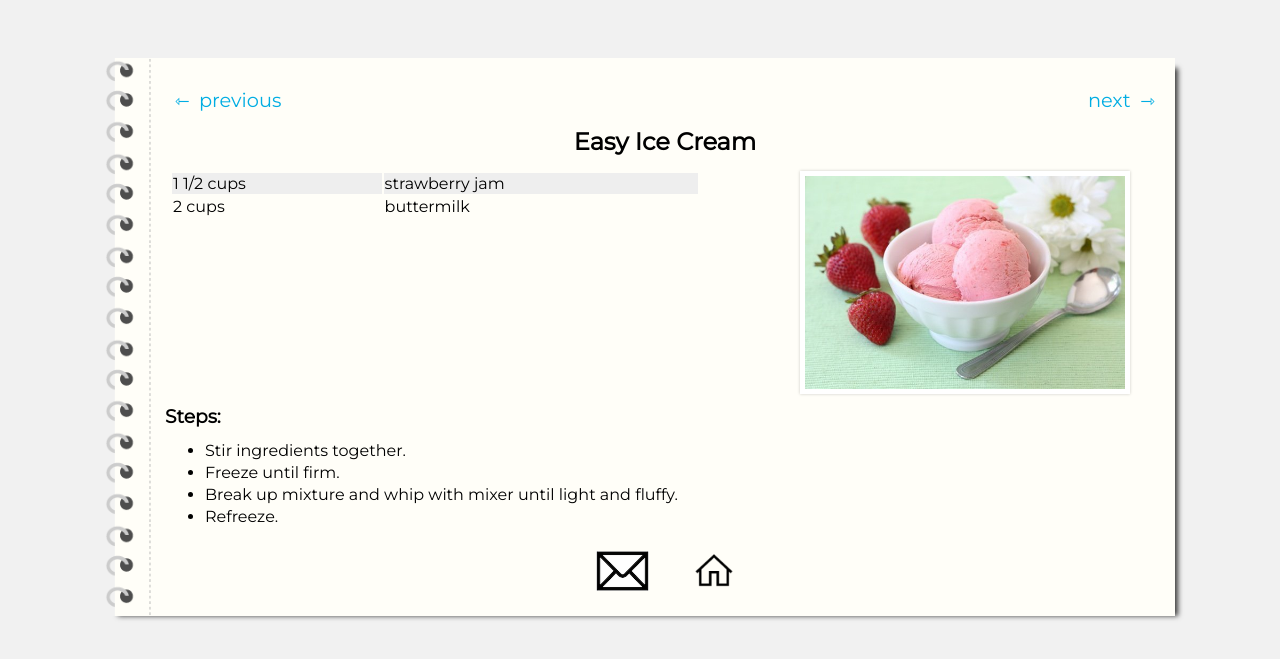
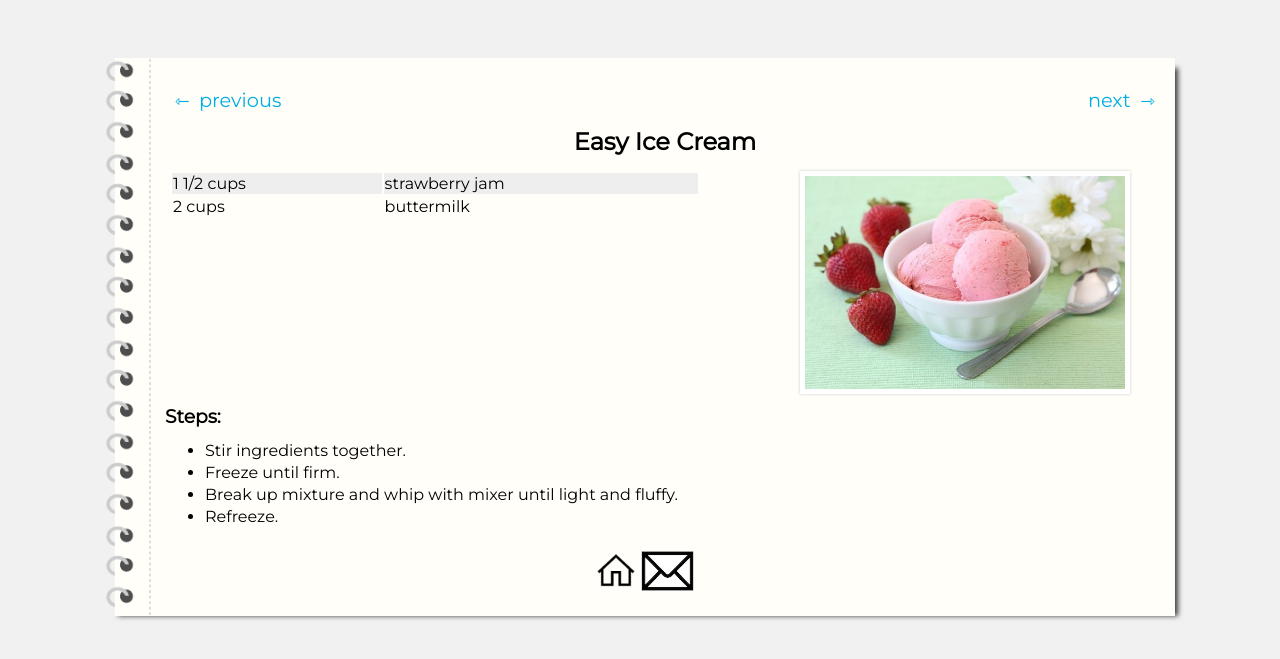
Before and after one commit to mckornfield/goodman-cookbook, a Jekyll site: the page built from _desserts/10-easy-ice-cream.md, in a window 1280 px wide. Shown: the top 659 px of the page. Built offline with Jekyll 4.4.1, drawn with Linux system fonts in a browser that asks for light colours.

Commit message:
Swap back and email buttons

```diff
--- a/_includes/footer.html
+++ b/_includes/footer.html
@@ -1,9 +1,9 @@
 <div id="back">
+  <a href="{{site.url}}{{site.baseurl}}/">
+    <img id="return" title="Return to Main Page" src="{{site.url}}{{site.baseurl}}/assets/pics/home1600.png" alt="Return"/>
+  </a>
   <a id="email-icon-wrapper" href="mailto:?subject={{page.title}} recipe&amp;body=Check out this recipe {{{site.url}}{{site.baseurl}}{{page.url}}"
   title="Share by Email">
       <img id="email-icon" title="Share via Email" src="{{site.url}}{{site.baseurl}}/assets/pics/mail.png" alt="Mail"/>
   </a>
-  <a href="{{site.url}}{{site.baseurl}}/">
-    <img id="return" title="Return to Main Page" src="{{site.url}}{{site.baseurl}}/assets/pics/home1600.png" alt="Return"/>
-  </a>
 </div> <!-- /back -->
```
